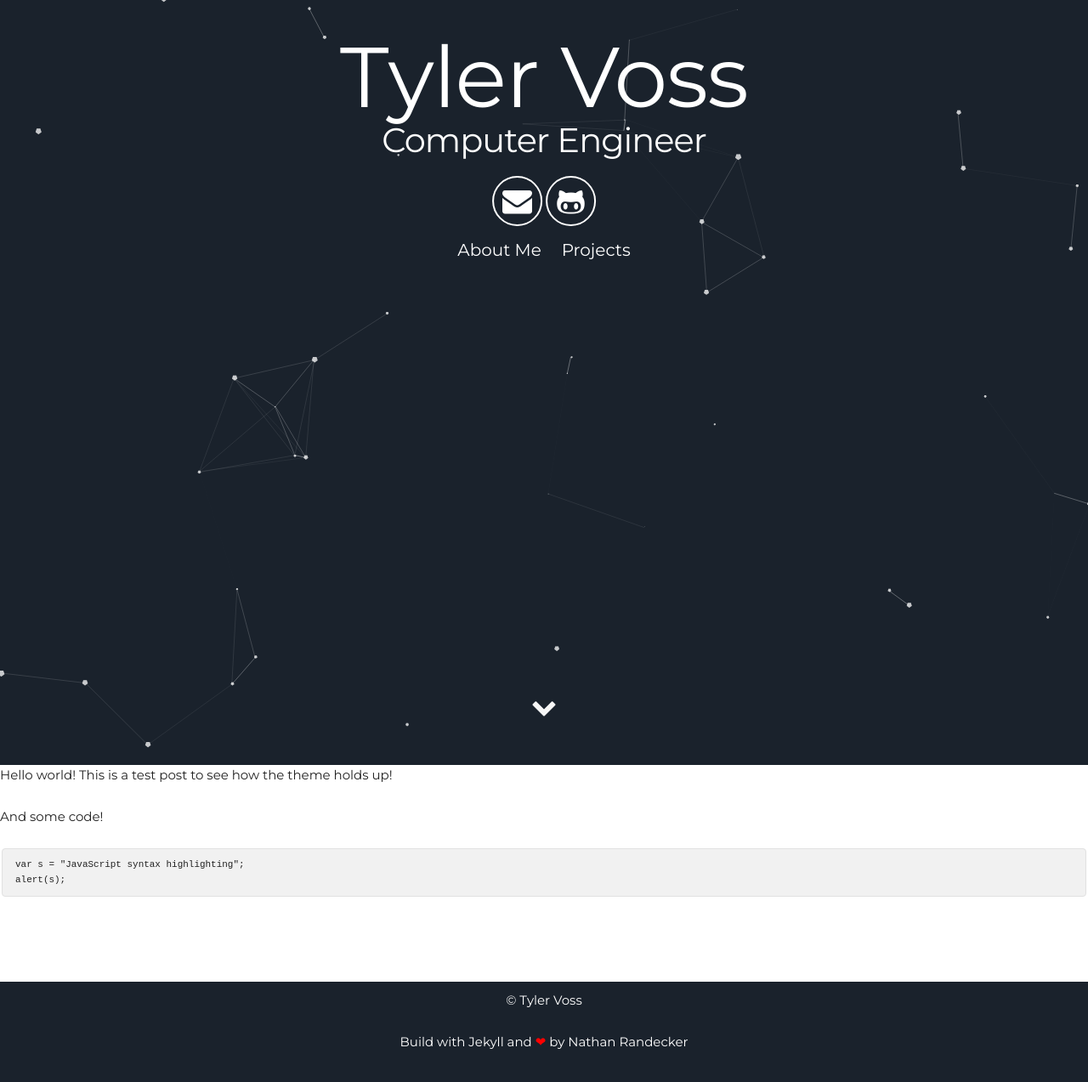
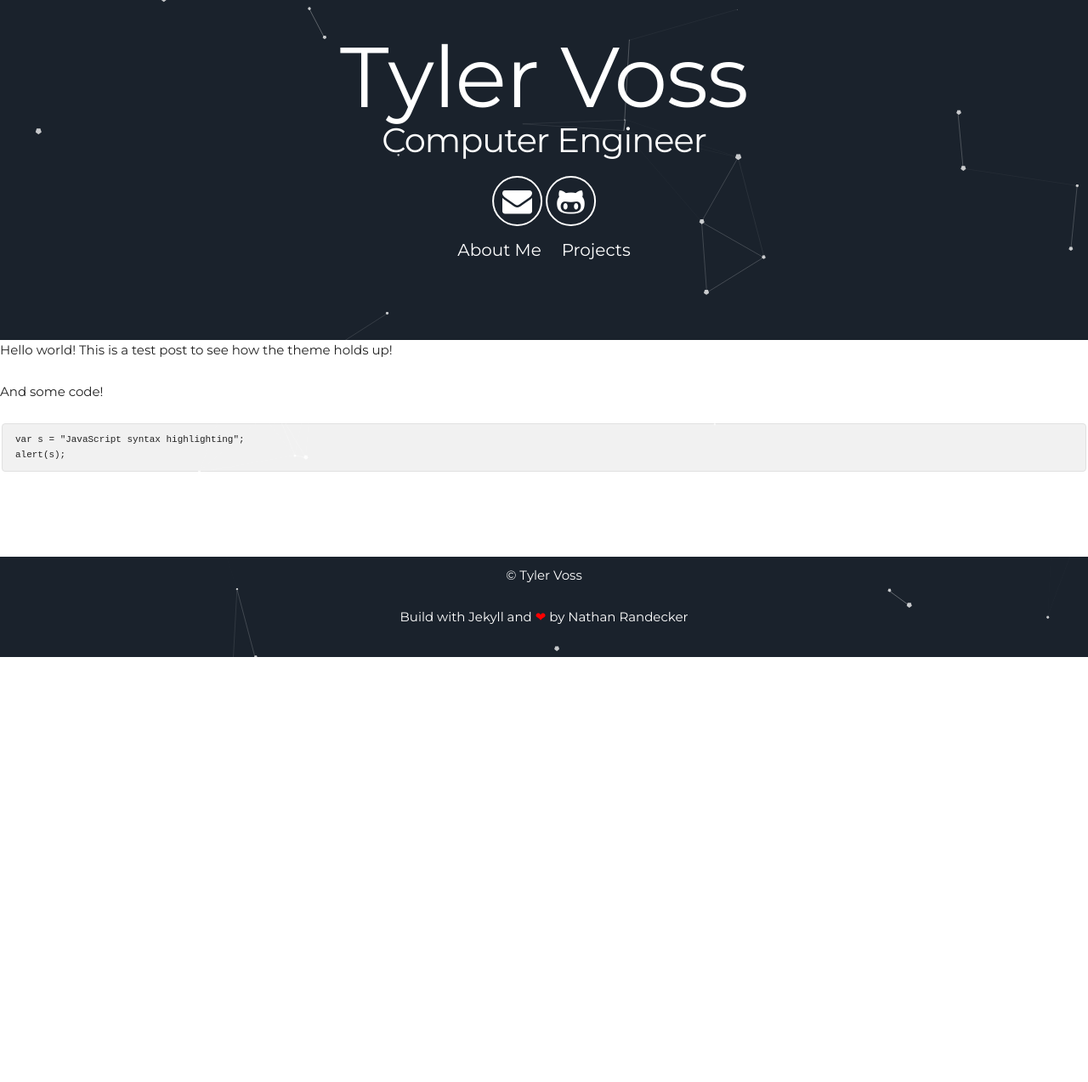
Before and after one commit to tVoss/tVoss.github.io, a Jekyll site: the page built from _posts/2017-04-05-hello-world.md, in a window 1280 px wide. Shown: the whole page at 85% size. Built offline with Jekyll 4.4.1, drawn with Linux system fonts in a browser that asks for light colours; after the commit the page ends 916 px from its top, so only the background shows below that.

Commit message:
Update post-header.html

```diff
--- a/_includes/post-header.html
+++ b/_includes/post-header.html
@@ -1,5 +1,5 @@
 
-<div id="particles-js" style="height:400px">
+<div id="particles-js" style="min-height: 0; height:400px">
   <div class="content" style="top: 20%">
       <h1>
         <span class="site-title">{{site.username}}</span>
```
